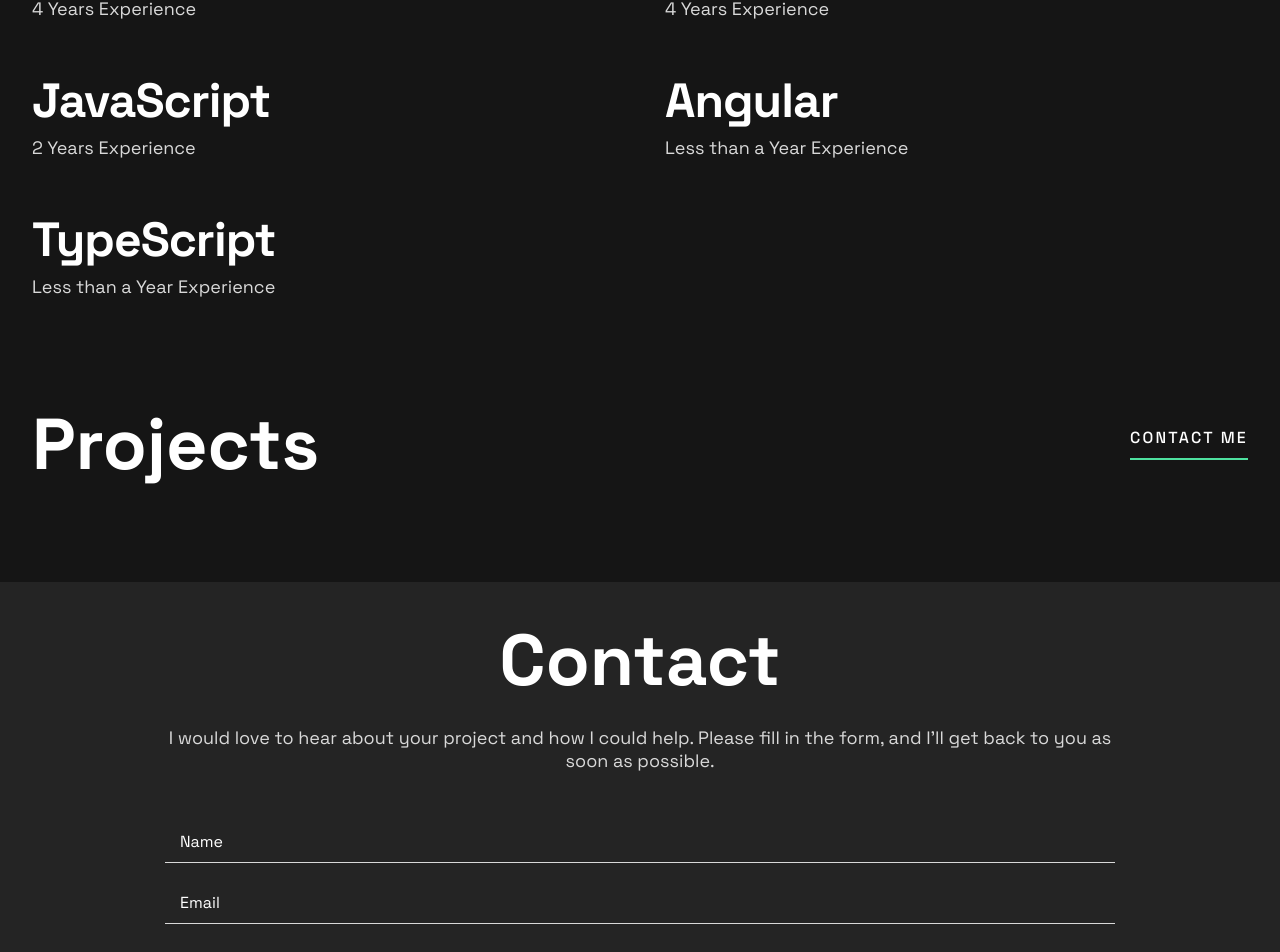
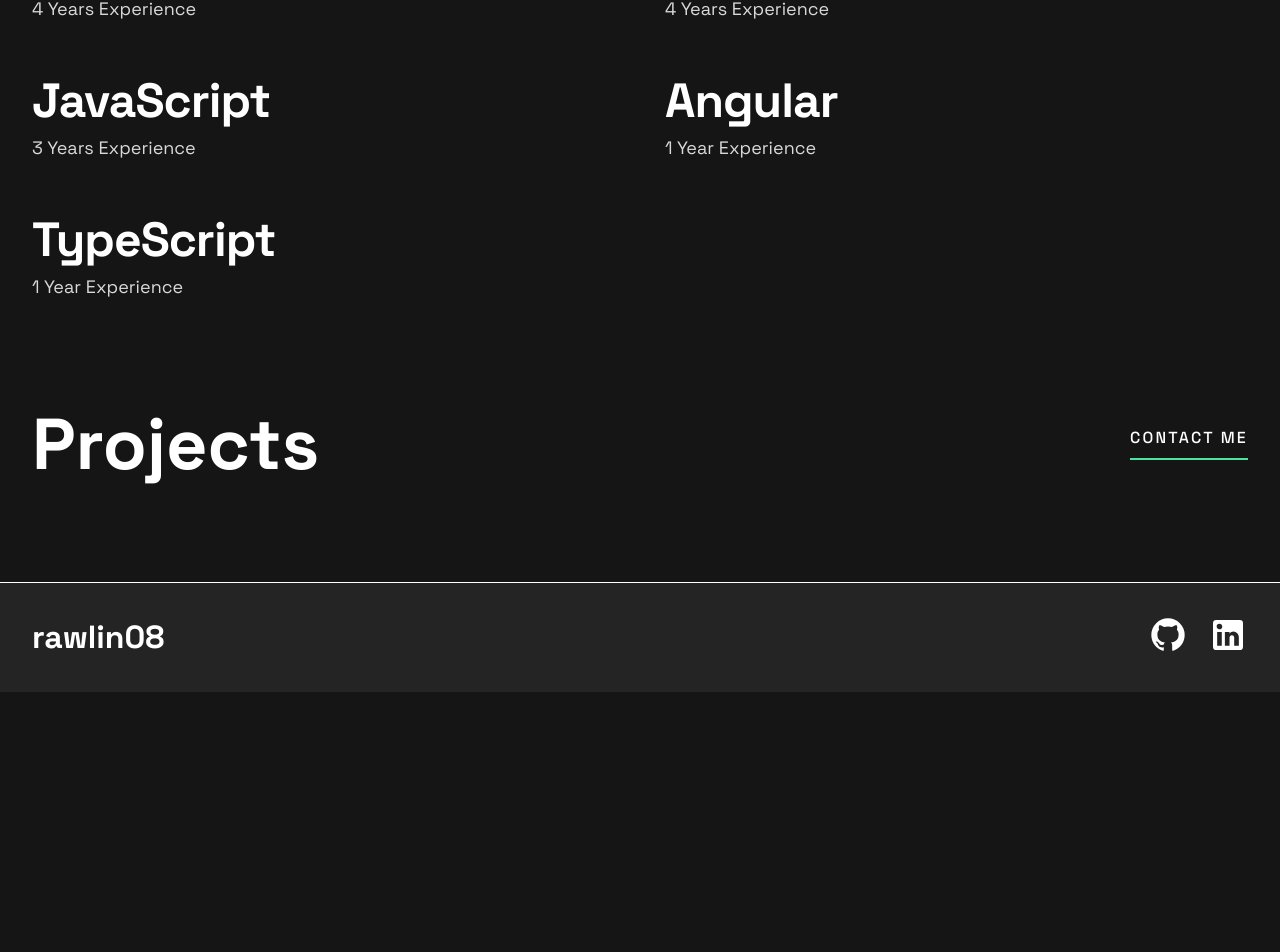
Before and after one commit to rawlin08/portfolio, an Angular app: page / in a window 1280 px wide. Shown: the part 634-1586 px from the top of the page. After the commit the page ends 1326 px from the top, so only its background shows below. Built offline with nearby package versions, Linux system fonts and the light colour scheme.

Commit message:
changed icon names and years experience

```diff
--- a/src/app/components/home/home.component.ts
+++ b/src/app/components/home/home.component.ts
@@ -6,8 +6,8 @@ import { Component } from '@angular/core';
   <header>
     <h1>rawlin08</h1>
     <div class="socials">
-      <a href="https://github.com/rawlin08"><svg class="icon"><use href="#github"></use></svg></a>
-      <a href="https://www.linkedin.com/in/alec-rawlins-556874170/"><svg class="icon"><use href="#linkedin"></use></svg></a>
+      <a href="https://github.com/rawlin08"><svg class="icon"><use href="#githubIcon"></use></svg></a>
+      <a href="https://www.linkedin.com/in/alec-rawlins-556874170/"><svg class="icon"><use href="#linkedinIcon"></use></svg></a>
     </div>
   </header>
   <main>
@@ -30,15 +30,15 @@ import { Component } from '@angular/core';
       </div>
       <div>
         <h3>JavaScript</h3>
-        <p>2 Years Experience</p>
+        <p>3 Years Experience</p>
       </div>
       <div>
         <h3>Angular</h3>
-        <p>Less than a Year Experience</p>
+        <p>1 Year Experience</p>
       </div>
       <div>
         <h3>TypeScript</h3>
-        <p>Less than a Year Experience</p>
+        <p>1 Year Experience</p>
       </div>
     </div>
     <div id="projects">
@@ -51,36 +51,13 @@ import { Component } from '@angular/core';
       </div>
     </div>
   </main>
-  <div id="bottom">
-    <div id="form">
-      <div id="contact">
-        <h2>Contact</h2>
-        <p>I would love to hear about your project and how I could help. Please fill in the form, and I'll get back to you as soon as possible.</p>
-      </div>
-      <form action="">
-        <div class="field">
-          <input id="name" name="name" type="text" required>
-          <label for="name">Name</label>
-        </div>
-        <div class="field">
-          <input id="email" name="email" type="email" required>
-          <label for="email">Email</label>
-        </div>
-        <div class="field">
-          <input id="message" name="message" type="text" required>
-          <label for="message">Message</label>
-        </div>
-        <button>SEND MESSAGE</button>
-      </form>
+  <footer>
+    <h1>rawlin08</h1>
+    <div class="socials">
+      <a href="https://github.com/rawlin08"><svg class="icon"><use href="#githubIcon"></use></svg></a>
+      <a href="https://www.linkedin.com/in/alec-rawlins-556874170/"><svg class="icon"><use href="#linkedinIcon"></use></svg></a>
     </div>
-    <footer>
-      <h1>rawlin08</h1>
-      <div class="socials">
-        <a href="https://github.com/rawlin08"><svg class="icon"><use href="#github"></use></svg></a>
-        <a href="https://www.linkedin.com/in/alec-rawlins-556874170/"><svg class="icon"><use href="#linkedin"></use></svg></a>
-      </div>
-    </footer>
-  </div>
+  </footer>
   `,
   styles: [``]
 })
```
